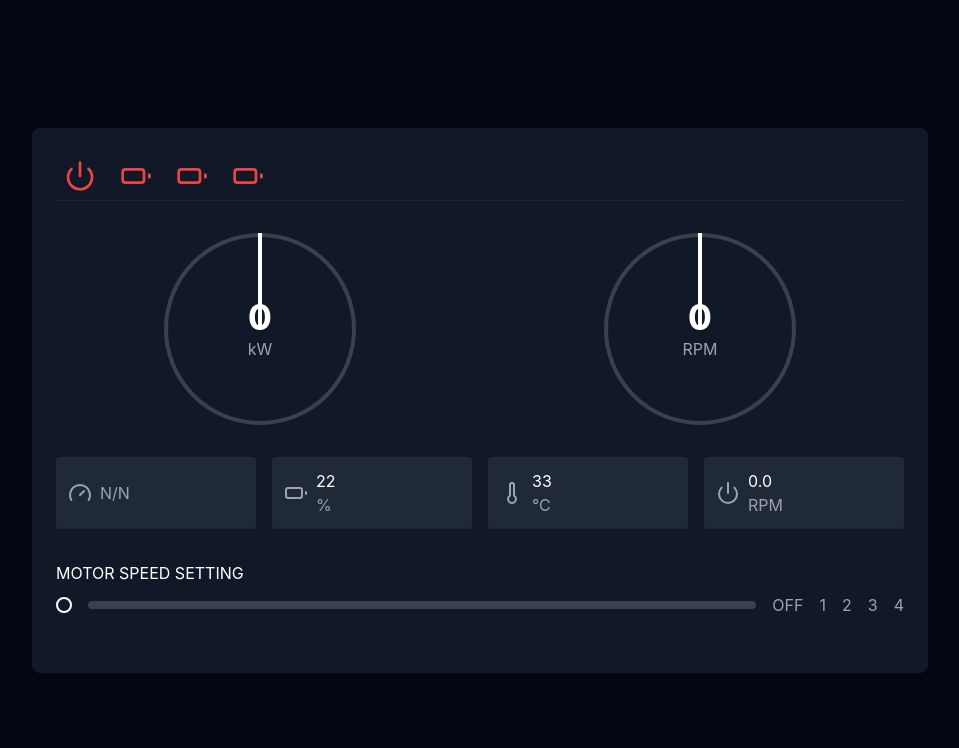
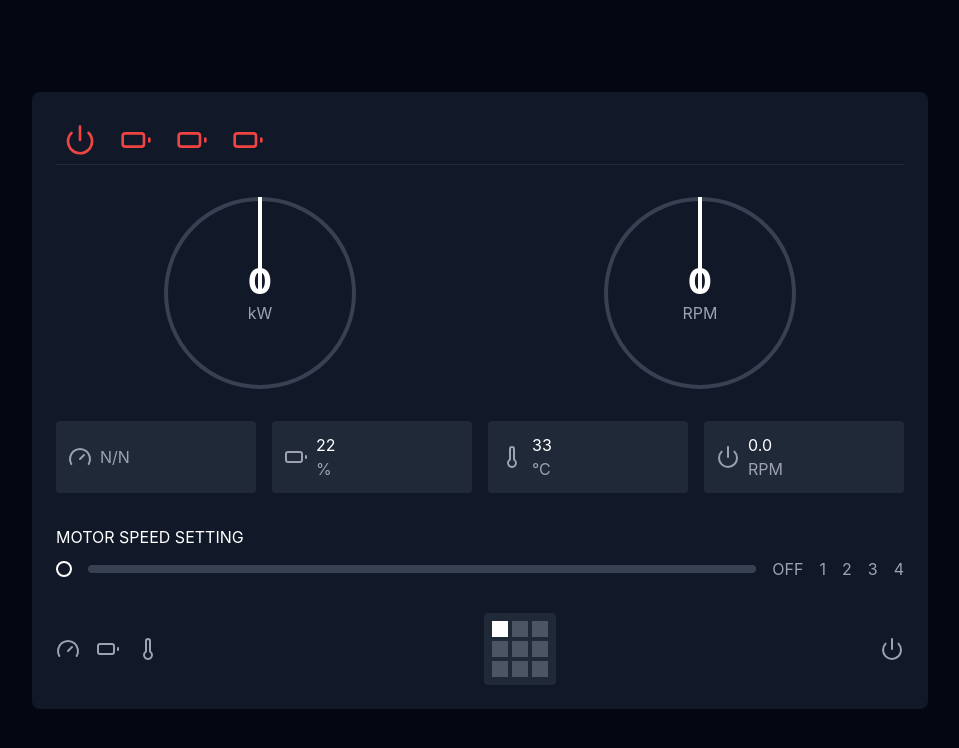
Before and after one commit to igor-eremn/DataDrive, a React (Vite) app in the folder client/: page / in a window 1280 px wide. Shown: the top 748 px of the page, without its empty margins (160-1119 px from the left). Built offline with nearby package versions, Linux system fonts and the light colour scheme.

Commit message:
feat: bottom status bar with charge button

```diff
--- /dev/null
+++ b/client/src/components/DashBoard/components/StatusBar.tsx
@@ -0,0 +1,28 @@
+import React from 'react';
+import { Power } from 'lucide-react';
+import { Battery, Thermometer, Gauge } from 'lucide-react';
+
+export const StatusBar: React.FC = () => {
+  return (
+    <div className="flex justify-between items-center">
+        <div className="flex gap-4">
+            <Gauge className="w-6 h-6 text-gray-400" />
+            <Battery className="w-6 h-6 text-gray-400" />
+            <Thermometer className="w-6 h-6 text-gray-400" />
+        </div>
+        <div className="grid grid-cols-3 gap-1 p-2 bg-gray-800 rounded">
+            {[...Array(9)].map((_, i) => (
+            <div
+                key={i}
+                className={`w-4 h-4 ${i === 0 ? 'bg-white' : 'bg-gray-600'}`}
+            />
+            ))}
+        </div>
+        <div>
+            <Power className="w-6 h-6 text-gray-400" />
+        </div>
+    </div>
+  );
+};
+
+export default StatusBar;
--- a/client/src/components/DashBoard/index.tsx
+++ b/client/src/components/DashBoard/index.tsx
@@ -4,6 +4,7 @@ import { TopStatusIcons } from './components/TopStatusIcons';
 import { Gauge } from './components/Gauge';
 import { StatusIndicator } from './components/StatusIndicator';
 import { MotorSpeedSetting } from './components/MotorSpeedSetting';
+import { StatusBar } from './components/StatusBar';
 
 const Dashboard: React.FC = () => {
   return (
@@ -38,6 +39,7 @@ const Dashboard: React.FC = () => {
       </div>
 
       <MotorSpeedSetting currentSpeed={0} maxSpeed={4} />
+      <StatusBar />
     </div>
   );
 };
```
